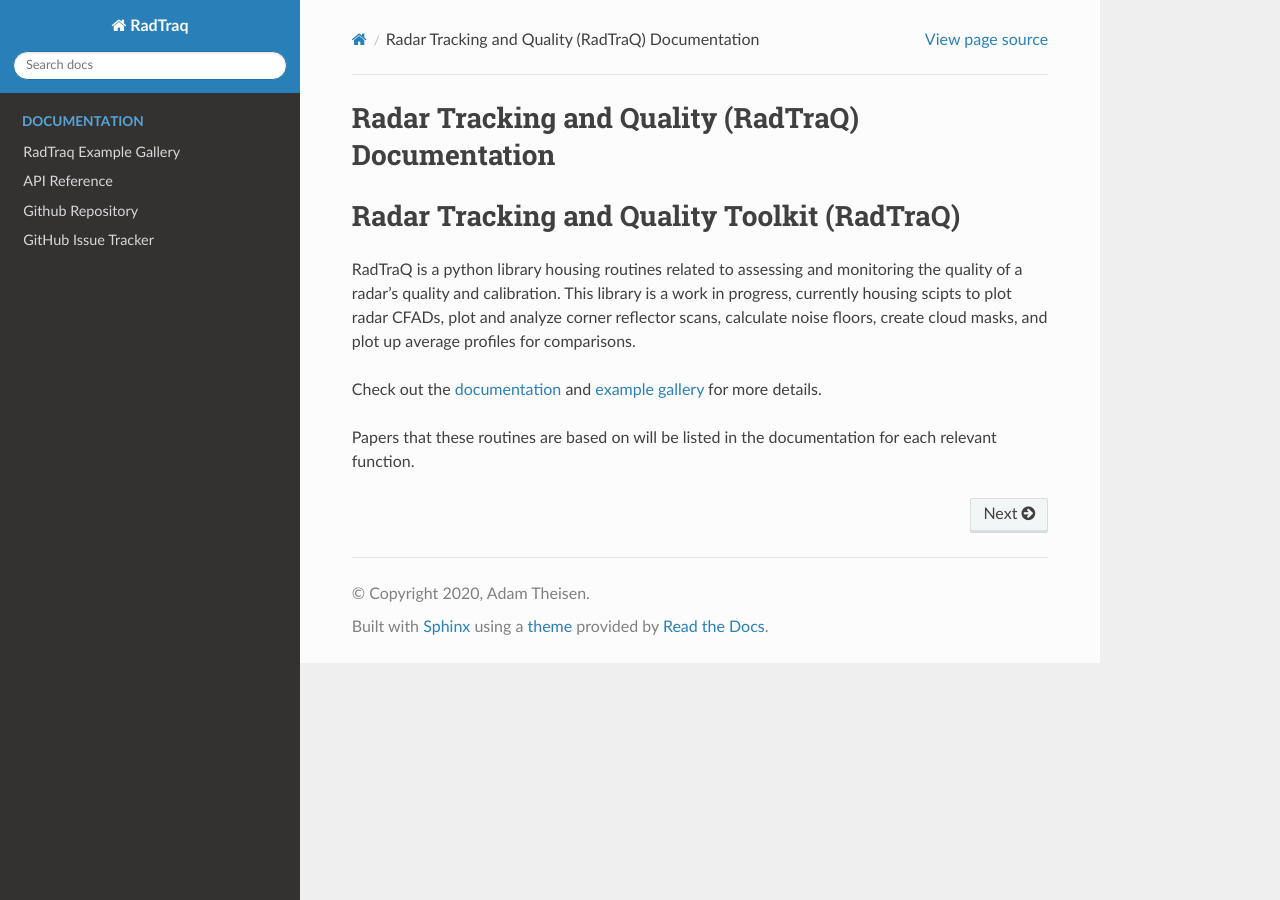
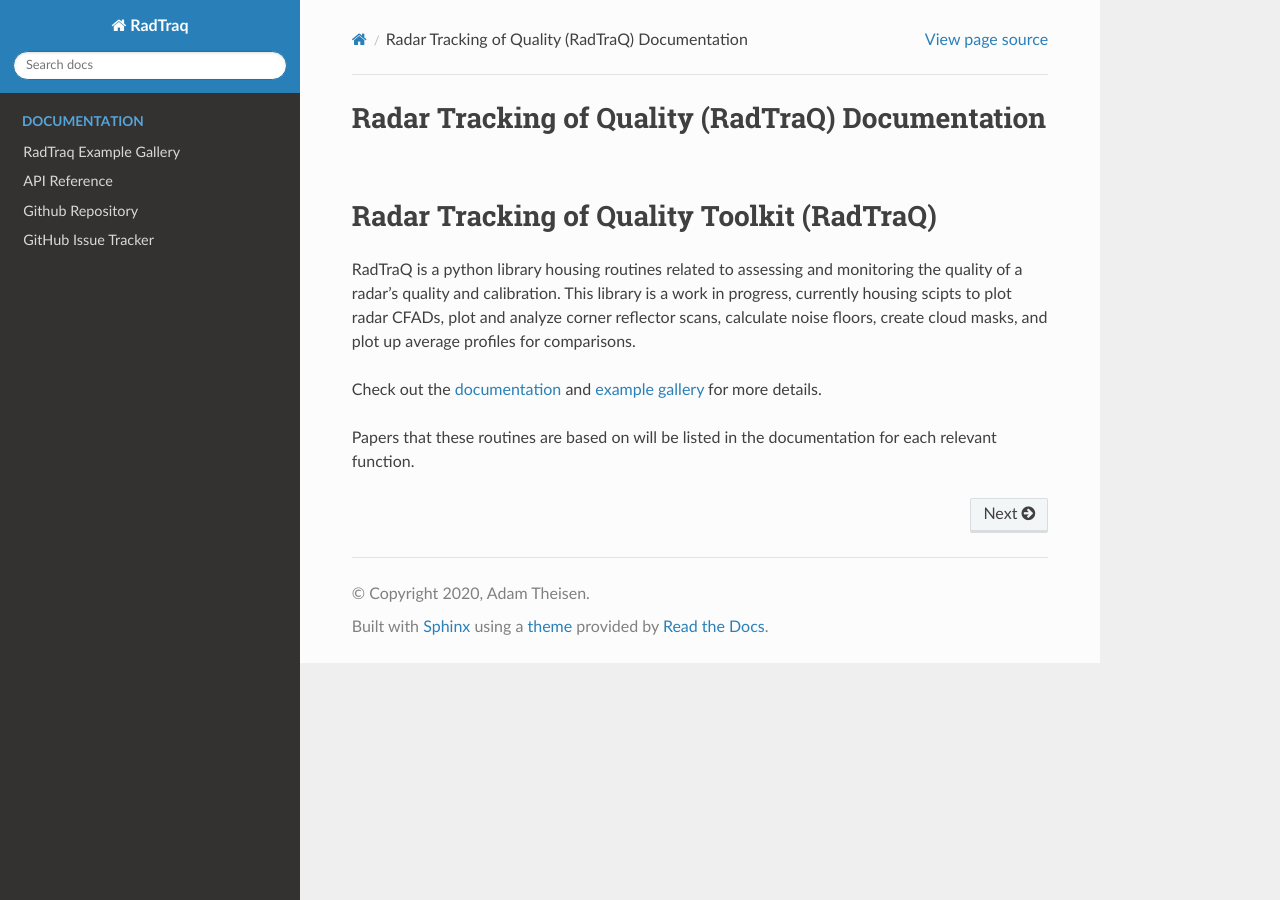
Before and after one commit to ARM-Development/RadTraQ, a Sphinx documentation site: the page built from docs/source/index.rst, in a window 1280 px wide. Built offline with Sphinx 7.4.7 and the Read the Docs theme 2.0.0, drawn with Linux system fonts in a browser that asks for light colours.

Commit message:
ENH: Updating name

```diff
--- a/docs/source/index.rst
+++ b/docs/source/index.rst
@@ -1,4 +1,4 @@
-Radar Tracking and Quality (RadTraQ) Documentation
+Radar Tracking of Quality (RadTraQ) Documentation
 ==================================================
 
 .. toctree::
@@ -12,7 +12,7 @@ Radar Tracking and Quality (RadTraQ) Documentation
    GitHub Issue Tracker <https://github.com/AdamTheisen/RadTraQ/issues>
 
 
-Radar Tracking and Quality Toolkit (RadTraQ)
+Radar Tracking of Quality Toolkit (RadTraQ)
 ============================================
 RadTraQ is a python library housing routines related to assessing and monitoring the quality of a radar's quality and calibration. This library is a work in progress, currently housing scipts to plot radar CFADs, plot and analyze corner reflector scans, calculate noise floors, create cloud masks, and plot up average profiles for comparisons.
 
```
Also changed, not shown: README.md (+1 -1 lines).
